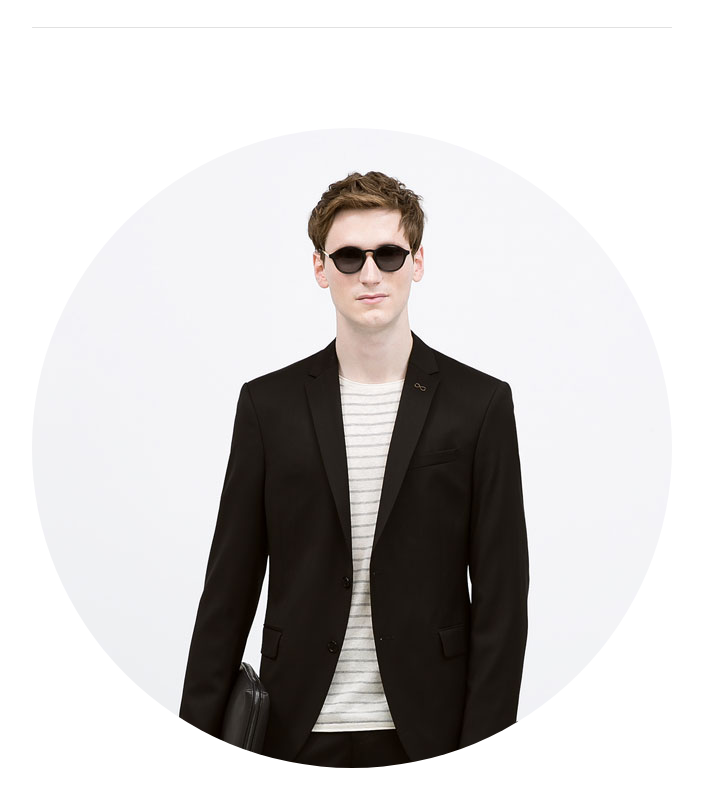
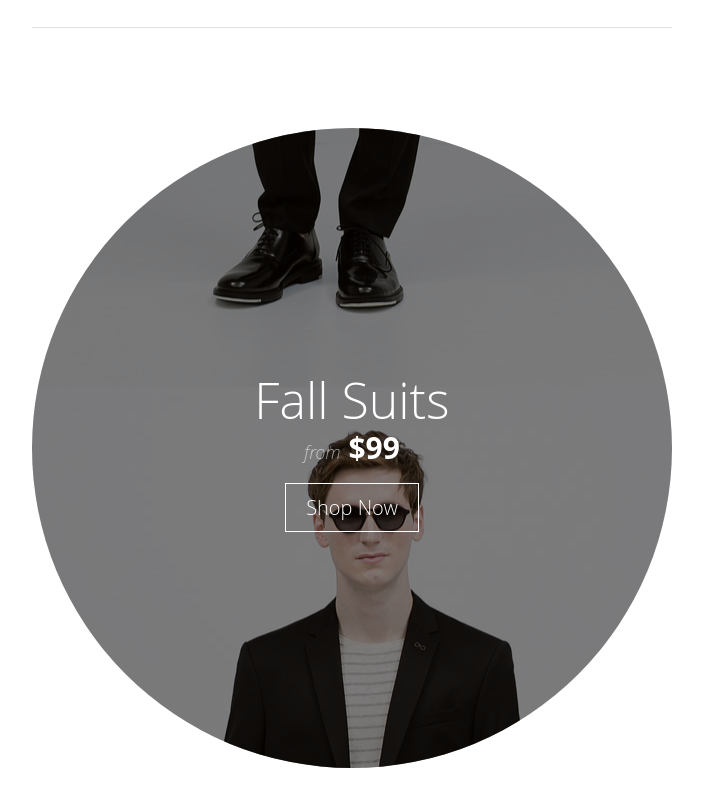
Before and after one commit to DevTips/Parallax-on-the-Web-DevTips-, a plain HTML site: page index.html in a window 1280 px wide. Shown: the part 2151-2957 px from the top of the page, without its empty margins (288-991 px from the left). Drawn offline with Linux system fonts and the light colour scheme.

Commit message:
Code for video number 6

```diff
--- a/css/layout1.sass
+++ b/css/layout1.sass
@@ -123,3 +123,47 @@ img
     attachment: fixed
   margin-top: 100px
   border-radius: 50%
+  position: relative
+
+  .window-tint
+    background-color: rgba(0,0,0,0.5)
+    position: absolute
+    top: 0
+    left: 0
+    right: 0
+    bottom: 0
+    border-radius: 50%
+    display: flex
+    justify-content: center
+    align-items: center
+    opacity: 0
+
+
+  .promo-text
+    color: white
+    font-weight: 100
+    font-size: 50px
+    line-height: 1.2
+
+    strong
+      display: block
+      font-size: 30px
+
+    span
+      font:
+        weight: 300
+        size: 18px
+        style: italic
+      color: rgba(255,255,255,0.6)
+
+    .window-cta
+      font-size: 20px
+      text-decoration: none
+      color: white
+      border: 1px solid white
+      padding: 10px 20px
+      transition: all 0.3s ease-in-out
+
+      &:hover
+        background: white
+        color: black
--- a/index.html
+++ b/index.html
@@ -60,7 +60,11 @@
         <hr>
         <p>Lorem ipsum dolor sit amet, consectetur adipisicing elit, sed do eiusmod tempor incididunt ut labore et dolore magna aliqua. Ut enim ad minim veniam, quis nostrud exercitation ullamco laboris nisi ut aliquip ex ea commodo consequat. Duis aute irure dolor in reprehenderit in voluptate velit esse cillum dolore eu fugiat nulla pariatur. Excepteur sint occaecat cupidatat non proident, sunt in culpa.</p>
         <hr>
-        <div class="large-window"></div>
+        <div class="large-window">
+          <div class="window-tint">
+            <div class="promo-text">Fall Suits<strong><span>from</span> $99</strong><a href="" class="window-cta">Shop Now</a></div>
+          </div>
+        </div>
       </article>
       <div style="height: 2000px"></div>
     </section>
--- a/js/functions.js
+++ b/js/functions.js
@@ -25,4 +25,14 @@ $(window).scroll(function(){
 
   }
 
+  if(wScroll > $('.large-window').offset().top - $(window).height()){
+
+    $('.large-window').css({'background-position':'center '+ (wScroll - $('.large-window').offset().top) +'px'});
+
+    var opacity = (wScroll - $('.large-window').offset().top + 400) / (wScroll / 5);
+
+    $('.window-tint').css({'opacity': opacity});
+
+  }
+
 });
```
Also changed, not shown: css/style.css, 2 other files.
